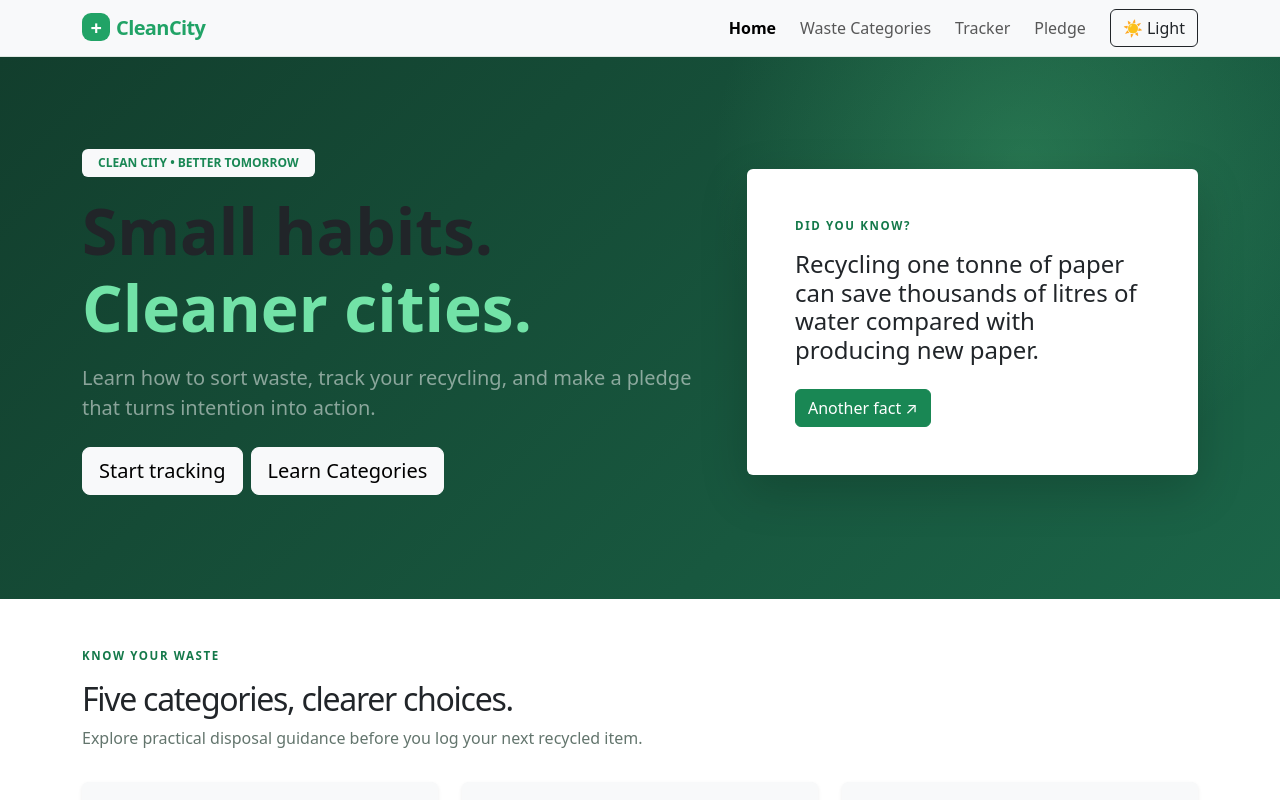
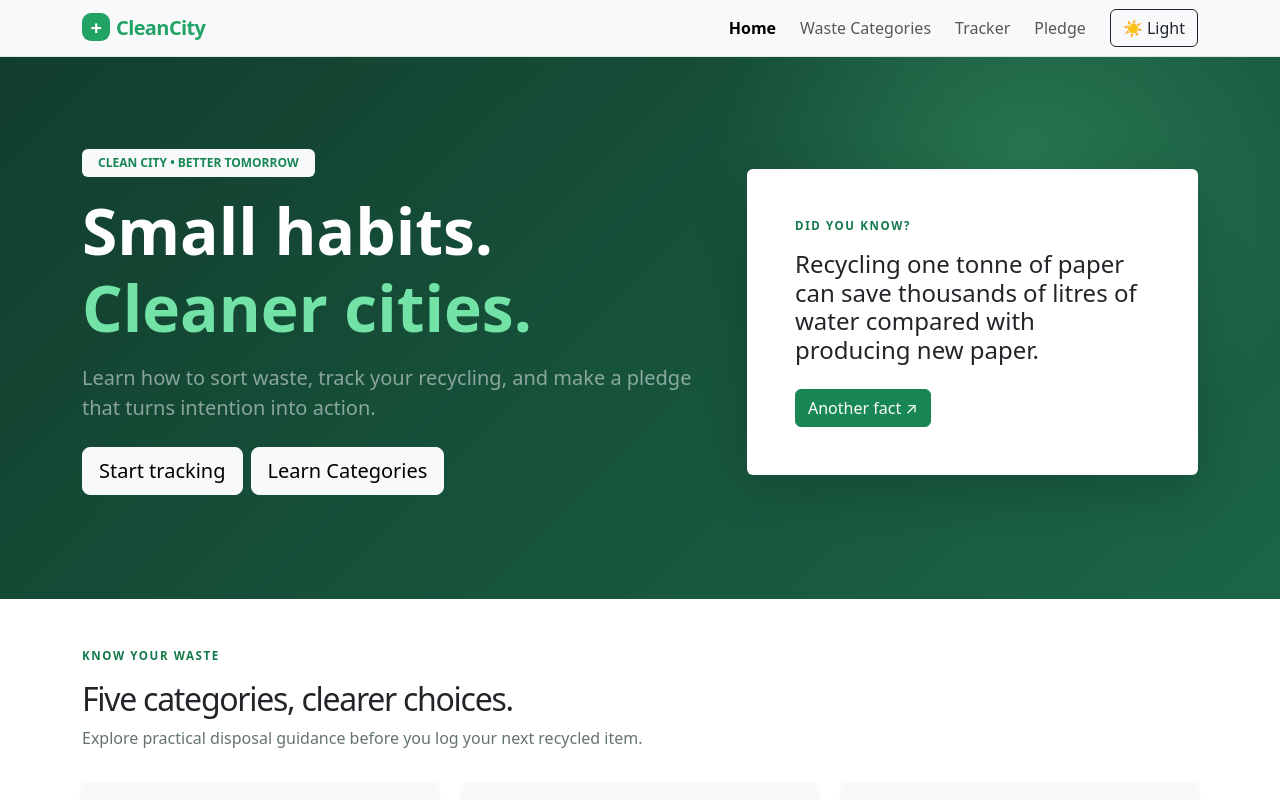
Before and after one commit to Sarah-aye/cleanCity, a Next.js app: page / in a window 1280 px wide. Shown: the top 800 px of the page. Built offline with nearby package versions, Linux system fonts and the light colour scheme.

Commit message:
final fixes

```diff
--- a/src/app/page.js
+++ b/src/app/page.js
@@ -19,7 +19,7 @@ export default function Home() {
   const { categoryTotals } = useRecyclingLog();
   return (
     <Layout>
-      <section className="hero-section bg-body text-body">
+      <section className="hero-section bg-body">
         <Container>
           <Row className="align-items-center g-4">
             <Col lg={7}>
```
